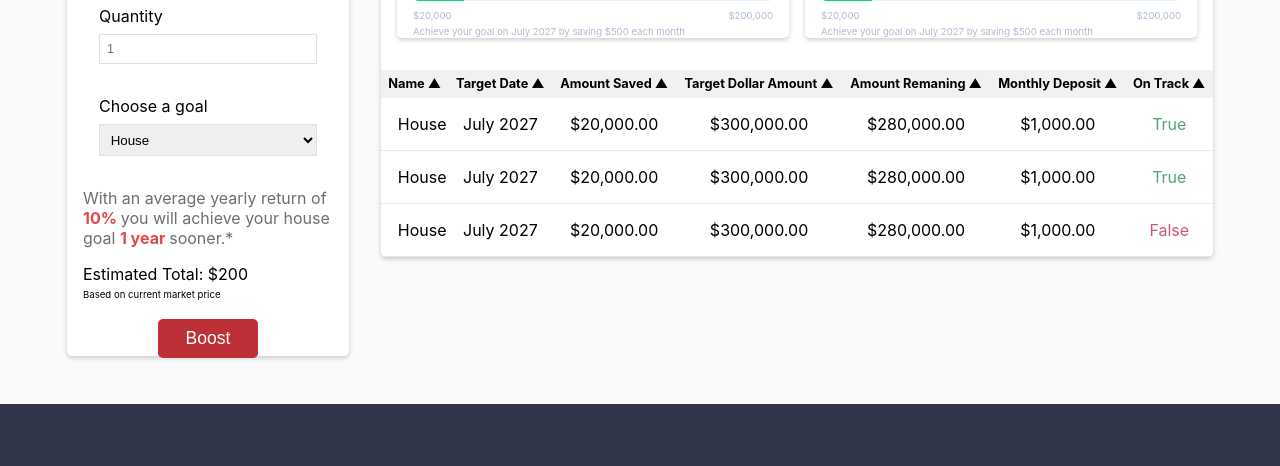
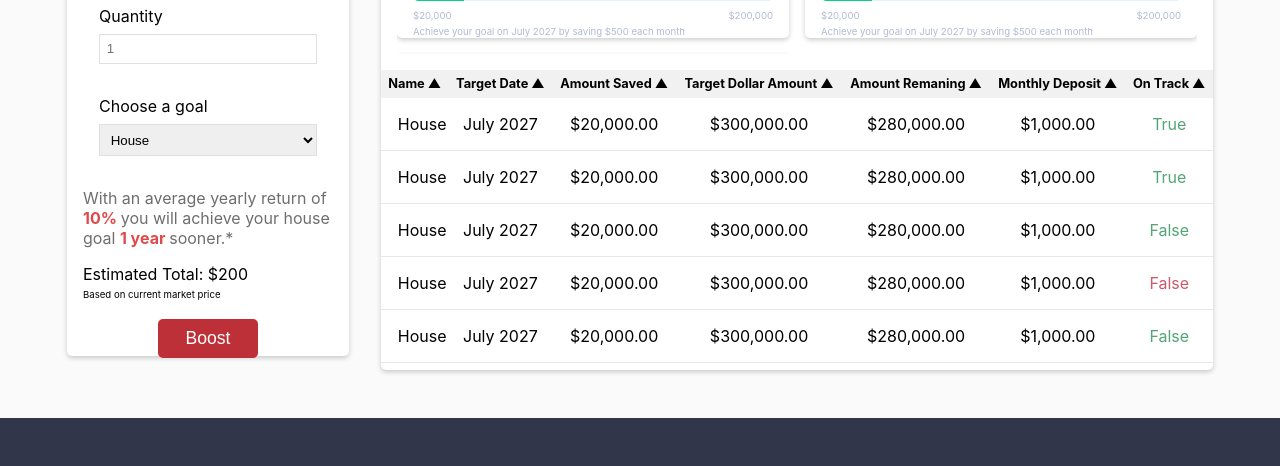
Before and after one commit to RGBreijo/SpyGlass, a React (Create React App) app in the folder spy_glass_frontend-app/: page / in a window 1280 px wide. Shown: the part 598-1064 px from the top of the page. Built offline with nearby package versions, Linux system fonts and the light colour scheme; grey boxes are pictures that could not be loaded.

Commit message:
made section with goal cards and table scrollable

```diff
--- a/spy_glass_frontend-app/src/components/goalCardComponent/GoalCard.css
+++ b/spy_glass_frontend-app/src/components/goalCardComponent/GoalCard.css
@@ -135,8 +135,4 @@ img
     .goalImage{
             background-color: blue;
     }
-
-
-
-
   }
--- a/spy_glass_frontend-app/src/components/goalContainerComponent/GoalContainer.css
+++ b/spy_glass_frontend-app/src/components/goalContainerComponent/GoalContainer.css
@@ -3,6 +3,8 @@
     display: flex;
     justify-content: space-between;
     flex-wrap: wrap;
+    overflow: scroll;
+    max-height: 540px;
 }
 
 .mainGoalContent
@@ -58,4 +60,9 @@
     {
         max-width: 65vw;
     }
+    .goalContainerTop
+    {
+        max-height: 400px;
+    }
+
   }
--- a/spy_glass_frontend-app/src/components/goalContainerComponent/GoalContainer.js
+++ b/spy_glass_frontend-app/src/components/goalContainerComponent/GoalContainer.js
@@ -23,6 +23,7 @@ const GoalContainer = () =>
                 <GoalCard></GoalCard>
                 <GoalCard></GoalCard>
                 <GoalCard></GoalCard>
+                <GoalCard></GoalCard>
                 </div>
             </div>
 
--- a/spy_glass_frontend-app/src/components/goalDetailInfoContainer/GoalDetailInfoContainer.css
+++ b/spy_glass_frontend-app/src/components/goalDetailInfoContainer/GoalDetailInfoContainer.css
@@ -2,7 +2,7 @@ table
 {
     border-collapse: collapse;
     width: 100%;
-    overflow: scroll;
+
     /* min-width: 700px; */
     min-width: 290px;
 
@@ -23,8 +23,12 @@ table
 .tableContainer
 {
     min-width: 300px;
+    max-height: 300px;
     overflow: scroll;
+
+
 }
+
 
 .goalTable th
 {
@@ -35,6 +39,8 @@ table
     font-size: 0.8em;
 }
 
+
+
 .goalTable td{
 
     text-align: center;
@@ -43,9 +49,9 @@ table
     border-bottom: 1px solid #E8E7E7;
 }
 
-.goalDetailTableHeader
+.goalDetailTableHeader th
 {
-
+    /* position:absolute; */
     background-color: #F2F1F1;
 }
 
@@ -60,3 +66,26 @@ table
     color: #C85B6D;
 
 }
+
+
+th:not([scope=row]) {
+    position: -webkit-sticky;
+    position: sticky;
+    top: 0;
+    z-index: 2;
+  }
+
+
+
+
+/* making table sticky  */
+/* th {
+    position: sticky;
+    background-color: blue;
+  }
+
+  table {
+
+    position: relative;
+
+  } */
--- a/spy_glass_frontend-app/src/components/goalDetailInfoContainer/GoalDetailInfoContainer.js
+++ b/spy_glass_frontend-app/src/components/goalDetailInfoContainer/GoalDetailInfoContainer.js
@@ -3,17 +3,20 @@ import "./GoalDetailInfoContainer.css";
 const GoalDetailINfoContainer = () =>
 {
 
+
+    // Note: Each th was given the same class instead of putting
     return(
         <div>
             <div className="tableContainer">
                 <table className="goalTable">
+
 
                     <tr className="goalDetailTableHeader">
                         <th>Name &#x25B2;</th>
                         <th>Target Date &#x25B2;</th>
                         <th>Amount Saved &#x25B2;</th>
                         <th>Target Dollar Amount &#x25B2;</th>
-                        <th>Amount Remaning &#x25B2;</th>
+                        <th> Amount Remaning &#x25B2;</th>
                         <th>Monthly Deposit &#x25B2;</th>
                         <th>On Track &#x25B2;</th>
                     </tr>
@@ -47,9 +50,39 @@ const GoalDetailINfoContainer = () =>
                         <td>$300,000.00</td>
                         <td>$280,000.00</td>
                         <td>$1,000.00</td>
+                        <td className="itemAtEnd onTrack">False</td>
+                    </tr>
+
+
+                    <tr>
+                        <td className="itemAtStart">House</td>
+                        <td>July 2027</td>
+                        <td>$20,000.00</td>
+                        <td>$300,000.00</td>
+                        <td>$280,000.00</td>
+                        <td>$1,000.00</td>
                         <td className="itemAtEnd notOnTrack">False</td>
                     </tr>
 
+                    <tr>
+                        <td className="itemAtStart">House</td>
+                        <td>July 2027</td>
+                        <td>$20,000.00</td>
+                        <td>$300,000.00</td>
+                        <td>$280,000.00</td>
+                        <td>$1,000.00</td>
+                        <td className="itemAtEnd onTrack">False</td>
+                    </tr>
+
+                    <tr>
+                        <td className="itemAtStart">House</td>
+                        <td>July 2027</td>
+                        <td>$20,000.00</td>
+                        <td>$300,000.00</td>
+                        <td>$280,000.00</td>
+                        <td>$1,000.00</td>
+                        <td className="itemAtEnd notOnTrack">False</td>
+                    </tr>
 
 
 
```
